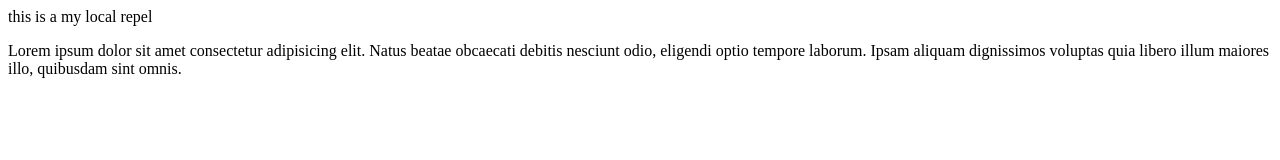
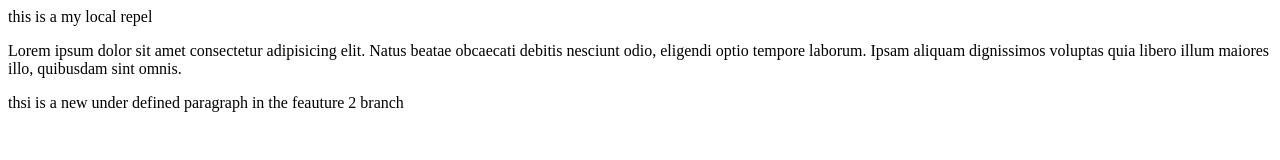
Before and after one commit to Avinash-Kumar7/LocalRepo, a plain HTML site: page index.html in a window 1280 px wide. Drawn offline with Linux system fonts and the light colour scheme.

Commit message:
this is a updated Feature branch 2

```diff
--- a/index.html
+++ b/index.html
@@ -1,2 +1,3 @@
 <p>this is a my local repel</p>
 <p>Lorem ipsum dolor sit amet consectetur adipisicing elit. Natus beatae obcaecati debitis nesciunt odio, eligendi optio tempore laborum. Ipsam aliquam dignissimos voluptas quia libero illum maiores illo, quibusdam sint omnis.</p>
+<p>thsi is a new under defined paragraph in the feauture 2 branch</p>
```
